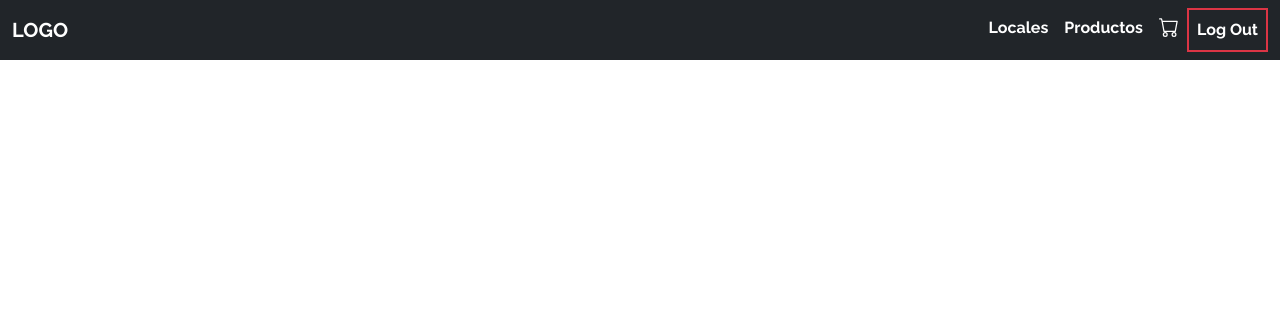
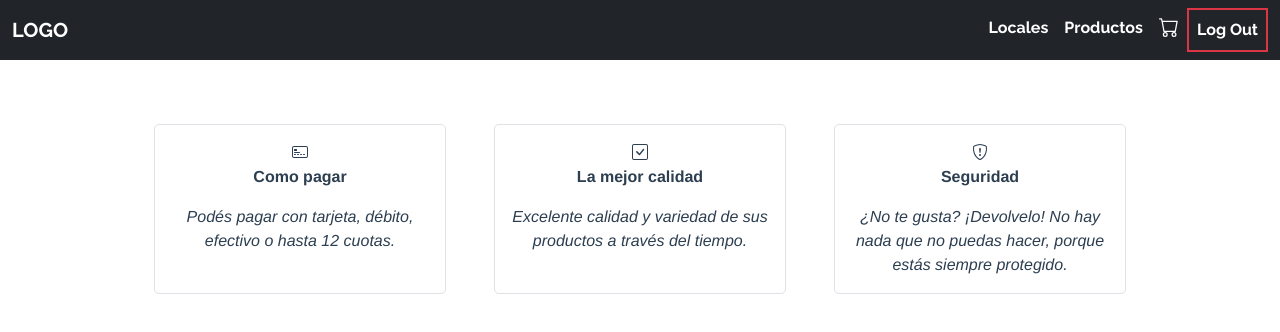
Before and after one commit to delvalj/ProyectoFinal-DelVal, a Vue app: page /informacion in a window 1280 px wide. Shown: the top 332 px of the page. Built offline with nearby package versions, Linux system fonts and the light colour scheme.

Commit message:
agrego compnente sectionInformacion

```diff
--- a/src/App.vue
+++ b/src/App.vue
@@ -2,12 +2,14 @@
   <div id="app">
     <Navbar v-if="showNavbar"></Navbar>
     <router-view :arrayProductos="productos" :carrito="arrayCarrito" @nuevo="nuevo"/>
+
     <!--    <probando></probando>-->
   </div>
 </template>
 
 <script>
 import Navbar from "@/components/Navbar.vue";
+
 // import probando from "@/components/probando";
 
 export default {
--- a/src/Views/HomeView.vue
+++ b/src/Views/HomeView.vue
@@ -1,32 +1,6 @@
 <template>
-  <CardHome></CardHome>
-<!--  <div>-->
-<!--    <b-carousel-->
-<!--        id="carousel-fade"-->
-<!--        style="text-shadow: 0px 0px 2px #000"-->
-<!--        fade-->
-<!--        indicators-->
-<!--        img-width="1024"-->
-<!--        img-height="480"-->
-<!--        controls-->
-<!--    >-->
-<!--      <b-carousel-slide-->
-<!--          caption-tag="h1"-->
-<!--          caption="Bienvenidos a Nuestra Pagina"-->
-<!--          img-src="https://picsum.photos/1024/480/?image=10"-->
-<!--      ></b-carousel-slide>-->
-<!--      <b-carousel-slide-->
-<!--          caption-tag="body"-->
-<!--          caption="Disfruta los mejores productos!"-->
-<!--          img-src="https://picsum.photos/1024/480/?image=12"-->
-<!--      ></b-carousel-slide>-->
-<!--      <b-carousel-slide-->
-<!--          caption-tag="body"-->
-<!--          caption="Estamos para ayudate en lo que necesites!"-->
-<!--          img-src="https://picsum.photos/1024/480/?image=22"-->
-<!--      ></b-carousel-slide>-->
-<!--    </b-carousel>-->
-<!--  </div>-->
+  <CardHome class></CardHome>
+
 </template>
 
 <script>
@@ -36,30 +10,10 @@ export default {
   components: {
       CardHome
   },
-  data() {
-    return {
-      slide: 0,
-      sliding: null
-    }
-  },
-  methods: {
-    onSlideStart() {
-      this.sliding = true
-    },
-    onSlideEnd() {
-      this.sliding = false
-    }
-  }
 }
 </script>
 
 <style>
-.carousel-caption h1 {
-  margin-bottom: 400px;
-  font-size: 80px;
-  font-family: italic;
-}
-
 
 
 
--- a/src/Views/ProductsView.vue
+++ b/src/Views/ProductsView.vue
@@ -1,17 +1,19 @@
 <template>
   <div>
-    <h2>Productos</h2>
-  <InformacionProductos></InformacionProductos>
+    <InformacionProductos></InformacionProductos>
+    <SectionInformacion></SectionInformacion>
   </div>
 </template>
 
 <script>
 import InformacionProductos from "@/components/InformacionProductos";
+import SectionInformacion from "@/components/SectionInformacion";
 
 export default {
   name: "ProductsView",
   components: {
-    InformacionProductos
+    InformacionProductos,
+    SectionInformacion
   },
 
 }
--- a/src/components/CardHome.vue
+++ b/src/components/CardHome.vue
@@ -1,14 +1,14 @@
 <template>
-  <div>
+
   <div>
     <b-card
         overlay
-          img-src="https://picsum.photos/900/400/?image=1080"
+        img-src="https://picsum.photos/1000/1000/?image=1080"
         img-alt="Card Image"
         text-variant="white"
         sub-title="HOME"
     >
-        <div class="mt-5">
+      <div class="small">
         <b-card-text class="fst-italic">
           <h1 class="tituloHome">Bienvenidos a Nuestra Página Oficial</h1>
           Some quick example text to build on the card and make up the bulk of the card's content.
@@ -25,34 +25,6 @@
     </b-card>
   </div>
 
-<!--    <div>-->
-<!--      <b-carousel-->
-<!--          id="carousel-fade"-->
-<!--          style="text-shadow: 0px 0px 2px #000"-->
-<!--          fade-->
-<!--          indicators-->
-<!--          img-width="1024"-->
-<!--          img-height="480"-->
-<!--          controls-->
-<!--      >-->
-<!--        <b-carousel-slide-->
-<!--            caption-tag="h1"-->
-<!--            caption="Bienvenidos a Nuestra Pagina"-->
-<!--            img-src="https://picsum.photos/1024/480/?image=10"-->
-<!--        ></b-carousel-slide>-->
-<!--        <b-carousel-slide-->
-<!--            caption-tag="body"-->
-<!--            caption="Disfruta los mejores productos!"-->
-<!--            img-src="https://picsum.photos/1024/480/?image=12"-->
-<!--        ></b-carousel-slide>-->
-<!--        <b-carousel-slide-->
-<!--            caption-tag="body"-->
-<!--            caption="Estamos para ayudate en lo que necesites!"-->
-<!--            img-src="https://picsum.photos/1024/480/?image=22"-->
-<!--        ></b-carousel-slide>-->
-<!--      </b-carousel>-->
-<!--    </div>-->
-  </div>
 </template>
 
 <script>
--- a/src/components/InformacionProductos.vue
+++ b/src/components/InformacionProductos.vue
@@ -37,6 +37,9 @@ export default {
     //   type: Array,
     //   default: () => []
     // },
+  },
+  components: {
+
   },
   created() {
     this.$store.dispatch('getProducts')
--- a/src/components/Navbar.vue
+++ b/src/components/Navbar.vue
@@ -18,7 +18,7 @@
             <router-link to="productos" class="nav-link active" aria-current="page" href="#">Productos</router-link>
           </li>
 
-          <li class="nav-item ">
+          <li class="nav-item">
             <router-link to="carrito" class="nav-link active" aria-current="page">
               <a>
                 <b-icon icon="cart" class="text-white"></b-icon>
--- a/src/components/NuestrosLocales.vue
+++ b/src/components/NuestrosLocales.vue
@@ -48,6 +48,9 @@
       </b-card-group>
     </div>
 
+
+    <hr class="mt-5">
+
   </div>
 </template>
 
--- /dev/null
+++ b/src/components/SectionInformacion.vue
@@ -0,0 +1,55 @@
+<template>
+  <div class="container ">
+    <div class="m-4">
+      <b-card-group class="m-2 p-3">
+        <b-card
+            class="m-4 border rounded-3"
+            border-variant="default"
+            header-bg-variant="default"
+            header-text-variant="black"
+            align="center"
+        >
+          <b-icon icon="credit-card2-front" aria-hidden="true"></b-icon>
+          <b-card-text class="fw-bold">Como pagar</b-card-text>
+          <b-card-text class="fst-italic">Podés pagar con tarjeta, débito, efectivo o hasta 12 cuotas.</b-card-text>
+        </b-card>
+
+        <b-card
+            class="m-4 border rounded-3"
+            border-variant="default"
+            header-bg-variant="default"
+            header-text-variant="black"
+            align="center"
+
+        >
+          <b-icon icon="check-square" aria-hidden="true"></b-icon>
+          <b-card-text class="fw-bold">La mejor calidad</b-card-text>
+          <b-card-text class="fst-italic">Excelente calidad y variedad de sus productos a través del tiempo.</b-card-text>
+        </b-card>
+
+        <b-card
+            class="m-4 border rounded-3"
+            border-variant="default"
+            header-bg-variant="default"
+            header-text-variant="black"
+            align="center"
+        >
+          <b-icon icon="shield-exclamation" aria-hidden="true"></b-icon>
+          <b-card-text class="fw-bold">Seguridad</b-card-text>
+          <b-card-text class="fst-italic">¿No te gusta? ¡Devolvelo! No hay nada que no puedas hacer, porque estás siempre protegido.</b-card-text>
+        </b-card>
+
+      </b-card-group>
+    </div>
+  </div>
+</template>
+
+<script>
+export default {
+  name: "SectionInformacion"
+}
+</script>
+
+<style scoped>
+
+</style>
--- a/src/router/index.js
+++ b/src/router/index.js
@@ -4,6 +4,8 @@ import InformacionProductos from "@/components/InformacionProductos";
 import Listado from "@/components/Listado";
 import Carrito from "@/components/Carrito";
 import probando from "@/components/probando";
+import SectionInformacion from "@/components/SectionInformacion";
+
 
 
 import LoginView from "@/Views/LoginView";
@@ -11,6 +13,7 @@ import RegisterView from "@/Views/RegisterView";
 import HomeView from "@/Views/HomeView";
 import CardHome from "@/components/CardHome";
 import LocalesView from "@/Views/LocalesView";
+import ProductsView from "@/Views/ProductsView";
 
 Vue.use(VueRouter)
 
@@ -67,14 +70,18 @@ const routes = [
         component: CardHome
     },
 
-    // {
-    //   path: '/productos',
-    //   name: 'InformacionProductos',
-    //   // route level code-splitting
-    //   // this generates a separate chunk (about.[hash].js) for this route
-    //   // which is lazy-loaded when the route is visited.
-    //   component: () => import(/* webpackChunkName: "about" */ '../views/About.vue')
-    // },
+    {
+        path: '/informacion',
+        name: 'informacion',
+        component: SectionInformacion
+    },
+
+    {
+        path: '/products',
+        name: 'products',
+        component: ProductsView
+    },
+
 
 ]
 
```
Lines whose indentation alone changed are shown as unchanged.
